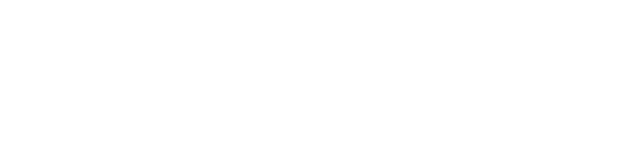
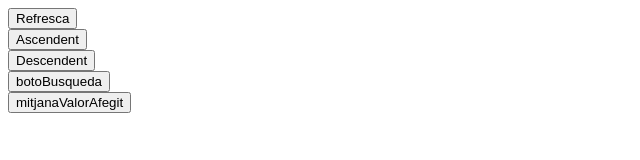
Before and after one commit to anxoITIC/practicaArrays, a plain HTML site: page index.html in a window 1280 px wide. Shown: the whole page, without its empty margins (0-640 px from the left). Drawn offline with Linux system fonts and the light colour scheme.

Commit message:
primers exercicis començats

```diff
--- a/index.html
+++ b/index.html
@@ -9,5 +9,22 @@
 <body>
 	<div id="resultat"></div>
 	<script src="js/script.js"></script>
+
+	<div>
+	<button onclick="refreshDades()">Refresca</button>
+	</div>
+	<div>
+		<button onclick="ascendent()">Ascendent</button>
+	</div>
+	<div>
+		<button onclick="descendent()">Descendent</button>
+	</div>
+	<div>
+		<button onclick="botoBusqueda()">botoBusqueda</button>
+	</div>
+	<div>
+		<button onclick="mitjanaValorAfegit()">mitjanaValorAfegit</button>
+	</div>
+
 </body>
 </html>
--- a/js/script.js
+++ b/js/script.js
@@ -10,12 +10,39 @@ fetch("js/data/pokemon.json")
 .then((data) => {
 	dades = data.pokemon;
 
-	console.log(dades)
-	console.log(dades[0].name)
+	console.log(dades);
+	console.log(dades[0].name);
 
 });
 
+//funció que inicialitza de nou les dades
+function refreshDades() {
+	dades.reload();
 
+}
+
+//funció que ordena les dades de forma ascendent
+function ascendent() {
+
+
+}
+
+//funció que ordena les dades de forma descendent
+function descendent() {
+
+}
+
+//botó de búsqueda
+function botoBusqueda() {
+
+
+}
+
+//botó que calcula la mitjana del valor afegit en el últim bloc afegit a l'array
+function mitjanaValorAfegit() {
+
+
+}
 
 /*
 // MUNICIPIS
```
